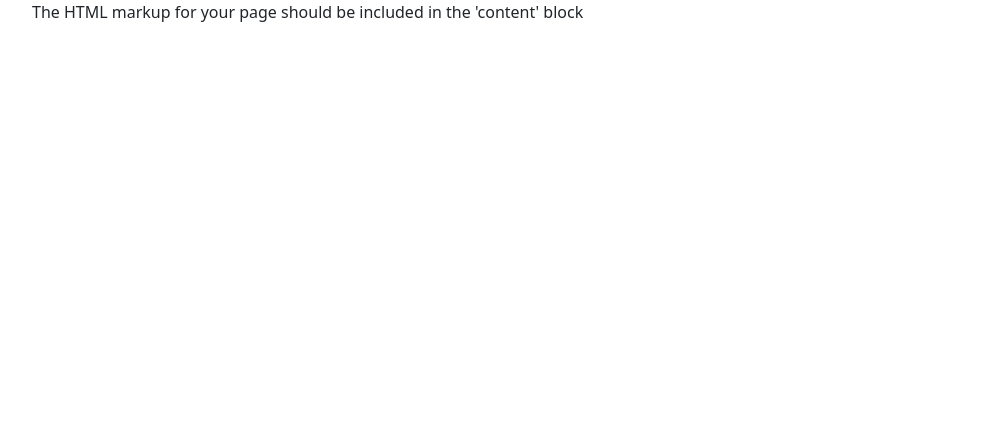
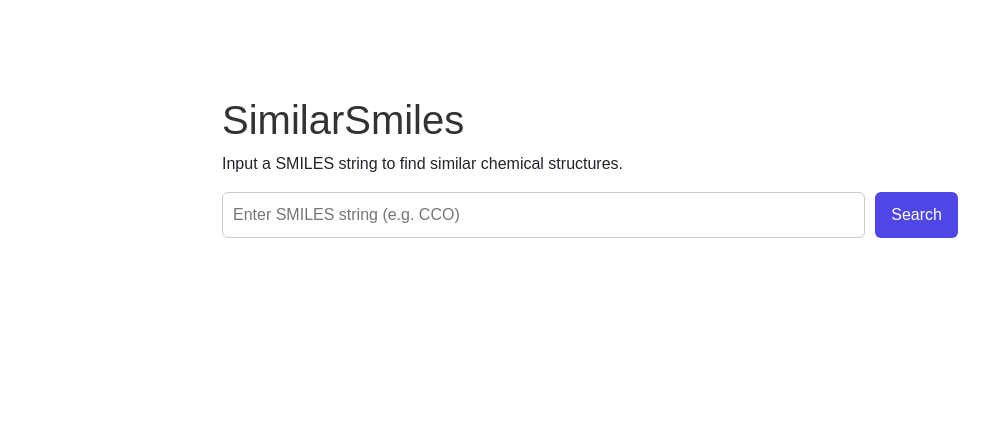
Before and after one commit to qrran/Schrodinger_Hackathon_2026, a Flask app: page / in a window 1280 px wide. Shown: the top 437 px of the page, without its empty margins (50-1039 px from the left). Run offline with Flask 3, Linux system fonts and the light colour scheme.

Commit message:
updated main page with SMILES search bar

```diff
--- a/templates/my-template.html
+++ b/templates/my-template.html
@@ -1,19 +1,86 @@
 {% extends "base.html" %}
 
 {% block content %}
-<p>
-  The HTML markup for your page should be included in the 'content' block
-</p>
+<div class="container">
+  <h1>SimilarSmiles</h1>
+  <p>
+    Input a SMILES string to find similar chemical structures.
+  </p>
+
+  <!-- SMILES Search Bar -->
+  <div class="search-box">
+    <input
+      type="text"
+      id="smilesInput"
+      placeholder="Enter SMILES string (e.g. CCO)"
+    />
+    <button id="searchBtn">Search</button>
+  </div>
+</div>
 {% endblock %}
 
 {% block styles %}
 <style>
-  // Any custom CSS you may need to write should be included in a style tag within the 'styles' block
+  .container {
+    max-width: 800px;
+    margin: 2rem auto;
+    padding: 1rem;
+    font-family: Arial, sans-serif;
+  }
+
+  h1 {
+    color: #333;
+  }
+
+  .search-box {
+    display: flex;
+    gap: 10px;
+    margin-top: 1rem;
+  }
+
+  input {
+    flex: 1;
+    padding: 10px;
+    border: 1px solid #ccc;
+    border-radius: 6px;
+    font-size: 16px;
+  }
+
+  button {
+    padding: 10px 16px;
+    background-color: #4f46e5;
+    color: white;
+    border: none;
+    border-radius: 6px;
+    cursor: pointer;
+  }
+
+  button:hover {
+    background-color: #4338ca;
+  }
 </style>
 {% endblock %}
 
 {% block scripts %}
 <script>
-  // Any JavaScript you write should be included in the 'scripts' block
+  document.addEventListener("DOMContentLoaded", () => {
+    const searchBtn = document.getElementById("searchBtn");
+    const smilesInput = document.getElementById("smilesInput");
+
+    searchBtn.addEventListener("click", () => {
+      const smiles = smilesInput.value.trim();
+
+      if (!smiles) {
+        alert("Please enter a SMILES string.");
+        return;
+      }
+
+      // Placeholder for backend call
+      console.log("Searching for SMILES:", smiles);
+
+      // Example: later replace with fetch("/search", {...})
+      alert(`Searching for similar molecules to: ${smiles}`);
+    });
+  });
 </script>
 {% endblock %}
```
